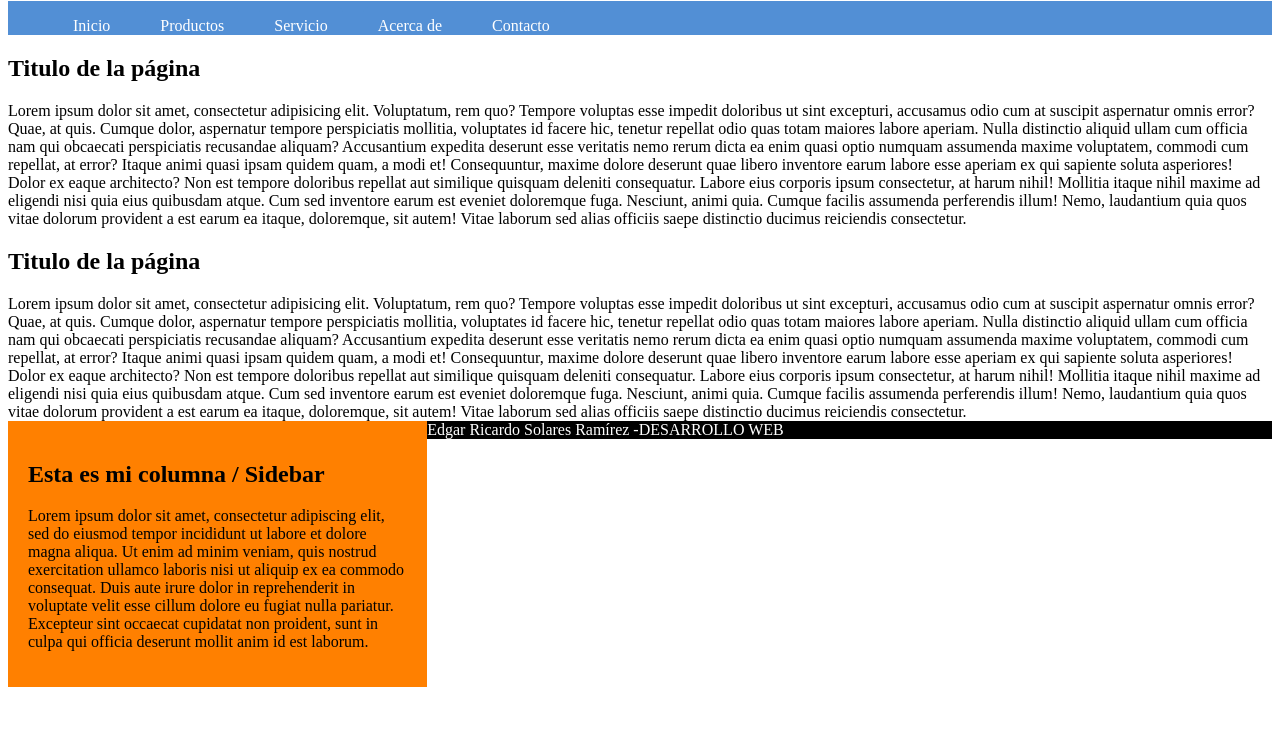
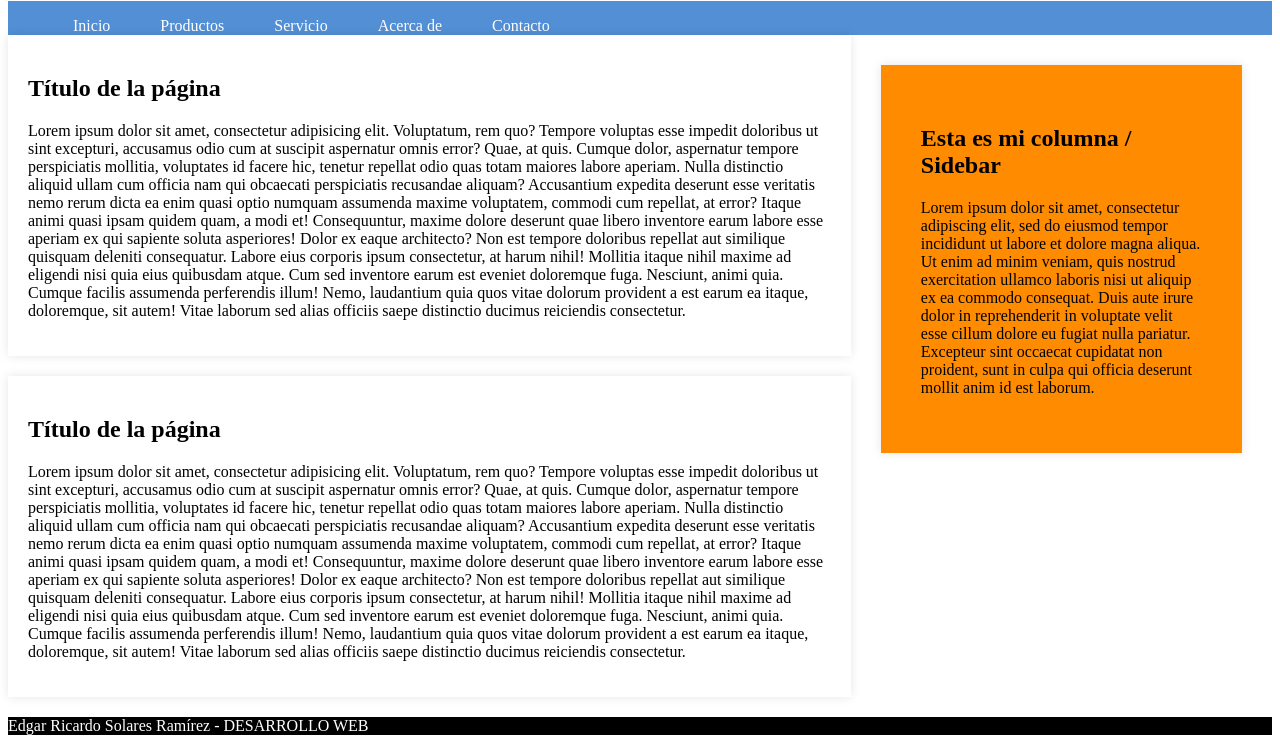
Before and after one commit to ricardosolares/CSS, a plain HTML site: page index.html in a window 1280 px wide. Shown: the part 111-854 px from the top of the page. Before the commit the page ends 800 px from the top, so only its background shows below. Drawn offline with Linux system fonts and the light colour scheme.

Commit message:
Tarea Finalizada
se agrega un nuevo div, el cual contiene las dos secciones y en css se agrega un main2 y un article2 para darle el estilo necesario solo al apartado de color anaranjado.

```diff
--- a/css/style.css
+++ b/css/style.css
@@ -21,6 +21,9 @@ header nav{
 
 }
 
+.contenedor{
+    display: flex;
+}
 
 header nav ul{
 
@@ -53,12 +56,16 @@ header nav ul li a:hover  {
     color: #fff;
 }
 
+.main{
+    width: 70%;
+}
 
 .main .articles{
     width: 70%;
     float: left;
     background: #fff;
     color: #fff;
+
 }
 
 .main .articles article{
@@ -66,16 +73,31 @@ header nav ul li a:hover  {
     background: #fff;
     margin-bottom: 20px;
     color: #fff;
+
 }
 
-aside{
+
+article {
+    background-color: #fff;
+    padding: 20px;
+    margin-bottom: 20px;
+    box-shadow: 0 0 10px rgba(0, 0, 0, 0.1);
+}
+
+
+/* PARA LA OTRA SECCIÓN*/
+.main2{
+    width: 30%;
+    padding: 30px;
+
+
+}
+.article2 {
     flex: 1;
-    width: 30%;
-    background-color: #ff8000;
-    float: left;
+    background-color: #ff8c00;
     color: black;
-    padding: 20px;
-
+    padding: 40px;
+    box-shadow: 0 0 10px rgba(0, 0, 0, 0.1);
 }
 
 footer{
--- a/index.html
+++ b/index.html
@@ -4,14 +4,15 @@
 <head>
     <meta charset="UTF-8">
     <meta name="viewport" content="width=device-width, initial-scale=1.0">
-    <title>Pagina Web</title>
-    <link rel="shortcut icon" href="/image/favicon.ico" type="image">
+    <meta name="description" content="Descripción de la página web.">
+    <title>Página Web</title>
+    <link rel="shortcut icon" href="/image/favicon.ico" type="image/x-icon">
     <link rel="stylesheet" href="/css/style.css">
 </head>
 
 <body>
     <div class="logotipo">
-<img src="/image/favicon-32x32.png" width="100" height="100" alt="">
+        <img src="/image/favicon-32x32.png" width="100" height="100" alt="Logotipo">
     </div>
     <header>
         <nav>
@@ -24,49 +25,86 @@
             </ul>
         </nav>
     </header>
+    <main>
+        <div class="col">
+            <div class="columna">
+
+            </div>
+
+            <div class="columna"></div>
+        </div>
+        <div class="contenedor">
         <section class="main">
             <article>
-            <h2>Titulo de la página</h2>
-            Lorem ipsum dolor sit amet, consectetur adipisicing elit. Voluptatum, rem quo? Tempore voluptas esse impedit
+                <h2>Título de la página</h2>
+                <p>Lorem ipsum dolor sit amet, consectetur adipisicing elit. Voluptatum, rem quo? Tempore voluptas esse
+                    impedit
                     doloribus ut sint excepturi, accusamus odio cum at suscipit aspernatur omnis error? Quae, at quis.
-            Cumque dolor, aspernatur tempore perspiciatis mollitia, voluptates id facere hic, tenetur repellat odio quas
-            totam maiores labore aperiam. Nulla distinctio aliquid ullam cum officia nam qui obcaecati perspiciatis
+                    Cumque dolor, aspernatur tempore perspiciatis mollitia, voluptates id facere hic, tenetur repellat
+                    odio quas
+                    totam maiores labore aperiam. Nulla distinctio aliquid ullam cum officia nam qui obcaecati
+                    perspiciatis
                     recusandae aliquam?
-            Accusantium expedita deserunt esse veritatis nemo rerum dicta ea enim quasi optio numquam assumenda maxime
+                    Accusantium expedita deserunt esse veritatis nemo rerum dicta ea enim quasi optio numquam assumenda
+                    maxime
                     voluptatem, commodi cum repellat, at error? Itaque animi quasi ipsam quidem quam, a modi et!
-            Consequuntur, maxime dolore deserunt quae libero inventore earum labore esse aperiam ex qui sapiente soluta
-            asperiores! Dolor ex eaque architecto? Non est tempore doloribus repellat aut similique quisquam deleniti
+                    Consequuntur, maxime dolore deserunt quae libero inventore earum labore esse aperiam ex qui sapiente
+                    soluta
+                    asperiores! Dolor ex eaque architecto? Non est tempore doloribus repellat aut similique quisquam
+                    deleniti
                     consequatur.
-            Labore eius corporis ipsum consectetur, at harum nihil! Mollitia itaque nihil maxime ad eligendi nisi quia
+                    Labore eius corporis ipsum consectetur, at harum nihil! Mollitia itaque nihil maxime ad eligendi
+                    nisi quia
                     eius quibusdam atque. Cum sed inventore earum est eveniet doloremque fuga. Nesciunt, animi quia.
-            Cumque facilis assumenda perferendis illum! Nemo, laudantium quia quos vitae dolorum provident a est earum
-            ea itaque, doloremque, sit autem! Vitae laborum sed alias officiis saepe distinctio ducimus reiciendis
-            consectetur.
+                    Cumque facilis assumenda perferendis illum! Nemo, laudantium quia quos vitae dolorum provident a est
+                    earum
+                    ea itaque, doloremque, sit autem! Vitae laborum sed alias officiis saepe distinctio ducimus
+                    reiciendis
+                    consectetur.</p>
             </article>
             <article>
-            <h2>Titulo de la página</h2>
-            Lorem ipsum dolor sit amet, consectetur adipisicing elit. Voluptatum, rem quo? Tempore voluptas esse impedit
+                <h2>Título de la página</h2>
+                <p>Lorem ipsum dolor sit amet, consectetur adipisicing elit. Voluptatum, rem quo? Tempore voluptas esse
+                    impedit
                     doloribus ut sint excepturi, accusamus odio cum at suscipit aspernatur omnis error? Quae, at quis.
-            Cumque dolor, aspernatur tempore perspiciatis mollitia, voluptates id facere hic, tenetur repellat odio quas
-            totam maiores labore aperiam. Nulla distinctio aliquid ullam cum officia nam qui obcaecati perspiciatis
+                    Cumque dolor, aspernatur tempore perspiciatis mollitia, voluptates id facere hic, tenetur repellat
+                    odio quas
+                    totam maiores labore aperiam. Nulla distinctio aliquid ullam cum officia nam qui obcaecati
+                    perspiciatis
                     recusandae aliquam?
-            Accusantium expedita deserunt esse veritatis nemo rerum dicta ea enim quasi optio numquam assumenda maxime
+                    Accusantium expedita deserunt esse veritatis nemo rerum dicta ea enim quasi optio numquam assumenda
+                    maxime
                     voluptatem, commodi cum repellat, at error? Itaque animi quasi ipsam quidem quam, a modi et!
-            Consequuntur, maxime dolore deserunt quae libero inventore earum labore esse aperiam ex qui sapiente soluta
-            asperiores! Dolor ex eaque architecto? Non est tempore doloribus repellat aut similique quisquam deleniti
+                    Consequuntur, maxime dolore deserunt quae libero inventore earum labore esse aperiam ex qui sapiente
+                    soluta
+                    asperiores! Dolor ex eaque architecto? Non est tempore doloribus repellat aut similique quisquam
+                    deleniti
                     consequatur.
-            Labore eius corporis ipsum consectetur, at harum nihil! Mollitia itaque nihil maxime ad eligendi nisi quia
+                    Labore eius corporis ipsum consectetur, at harum nihil! Mollitia itaque nihil maxime ad eligendi
+                    nisi quia
                     eius quibusdam atque. Cum sed inventore earum est eveniet doloremque fuga. Nesciunt, animi quia.
-            Cumque facilis assumenda perferendis illum! Nemo, laudantium quia quos vitae dolorum provident a est earum
-            ea itaque, doloremque, sit autem! Vitae laborum sed alias officiis saepe distinctio ducimus reiciendis
-            consectetur.
+                    Cumque facilis assumenda perferendis illum! Nemo, laudantium quia quos vitae dolorum provident a est
+                    earum
+                    ea itaque, doloremque, sit autem! Vitae laborum sed alias officiis saepe distinctio ducimus
+                    reiciendis
+                    consectetur.</p>
             </article>
-        <aside>
+        </section>
+        <section class="main2">
+            <article class="article2">
             <h2>Esta es mi columna / Sidebar</h2>
-            <p>Lorem ipsum dolor sit amet, consectetur adipiscing elit, sed do eiusmod tempor incididunt ut labore et dolore magna aliqua. Ut enim ad minim veniam, quis nostrud exercitation ullamco laboris nisi ut aliquip ex ea commodo consequat. Duis aute irure dolor in reprehenderit in voluptate velit esse cillum dolore eu fugiat nulla pariatur. Excepteur sint occaecat cupidatat non proident, sunt in culpa qui officia deserunt mollit anim id est laborum.</p>
-        </aside>
+            <p>Lorem ipsum dolor sit amet, consectetur adipiscing elit, sed do eiusmod tempor incididunt ut labore et
+                dolore magna aliqua. Ut enim ad minim veniam, quis nostrud exercitation ullamco laboris nisi ut aliquip
+                ex ea commodo consequat. Duis aute irure dolor in reprehenderit in voluptate velit esse cillum dolore eu
+                fugiat nulla pariatur. Excepteur sint occaecat cupidatat non proident, sunt in culpa qui officia
+                deserunt mollit anim id est laborum.</p>
+
         </section>
-    <footer>Edgar Ricardo Solares Ramírez -DESARROLLO WEB</footer>
+    </div>
+    </main>
+    <footer>
+        Edgar Ricardo Solares Ramírez - DESARROLLO WEB
+    </footer>
 </body>
 
 </html>
```
Lines whose indentation alone changed are shown as unchanged.
